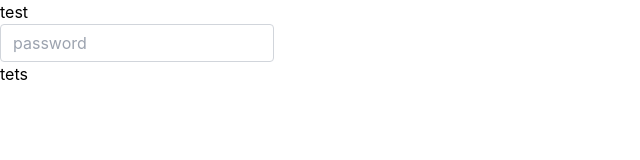
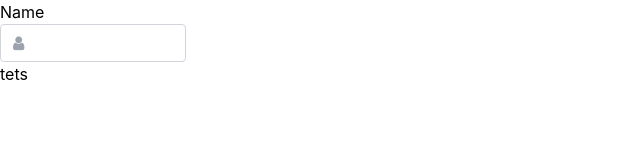
Before and after one commit to GithubOrgProjectPiza/frontend, a React (Create React App) app: page / in a window 1280 px wide. Shown: the top 160 px of the page, without its empty margins (0-640 px from the left). Built offline with nearby package versions, Linux system fonts and the light colour scheme.

Commit message:
Eingabefeld, Listenansicht erstellt
Eingabefeld fertig + Listenansicht

```diff
--- a/package.json
+++ b/package.json
@@ -6,6 +6,7 @@
     "@testing-library/jest-dom": "^5.16.2",
     "@testing-library/react": "^12.1.4",
     "@testing-library/user-event": "^13.5.0",
+    "font-awesome": "^4.7.0",
     "react": "^17.0.2",
     "react-dom": "^17.0.2",
     "react-scripts": "5.0.0",
--- a/src/App.css
+++ b/src/App.css
@@ -2,8 +2,11 @@
 @tailwind components;
 @tailwind utilities;
 
+@import url("https://fonts.googleapis.com/css2?family=Quicksand&display=swap");
+
 .App {
   text-align: center;
+  font-family: qicksand, arial;
 }
 
 .App-logo {
--- a/src/App.js
+++ b/src/App.js
@@ -1,9 +1,10 @@
-import Eingabefelder from "./Components/eingabefelder";
+import Eingabefeld from "./Components/eingabefeld";
+import "../node_modules/font-awesome/css/font-awesome.min.css";
 
 function App() {
   return (
     <div className="App">
-      <Eingabefelder label="test" placeholder="password" />
+      <Eingabefeld label="Name" isPassword={false} placeholder="&#xf007;" />
       <p className="from-green-50">tets</p>
     </div>
   );
--- a/src/Components/eingabefelder.jsx
+++ b/src/Components/eingabefeld.jsx
@@ -5,8 +5,10 @@ function Eingabefeld(props) {
   return (
     <div>
       <label>{props.label}</label>
+      <br />
       <input
         className="form-control
+        border-radius: 5px
         block
         w-220
         h-35
@@ -15,11 +17,11 @@ function Eingabefeld(props) {
         text-base
         font-normal
         border border-solid border-gray-300
-        rounded
-        focus:text-gray-700 focus:bg-white focus:border-blue-600 focus:outline-none"
+        rounded"
         onChange={(e) => setPollName(e.target.value)}
         value={usepollName}
         placeholder={props.placeholder}
+        type={props.isPassword ? "password" : "text"}
       />
     </div>
   );
--- /dev/null
+++ b/src/Components/liste.jsx
@@ -0,0 +1,11 @@
+import React, { useState } from "react";
+
+function Liste(props) {
+  return (
+    <div>
+      <Label></Label>
+    </div>
+  );
+}
+
+export default Liste;
--- a/src/index.css
+++ b/src/index.css
@@ -4,14 +4,16 @@
 
 body {
   margin: 0;
-  font-family: -apple-system, BlinkMacSystemFont, 'Segoe UI', 'Roboto', 'Oxygen',
-    'Ubuntu', 'Cantarell', 'Fira Sans', 'Droid Sans', 'Helvetica Neue',
-    sans-serif;
+  font-family: -apple-system, BlinkMacSystemFont, "Segoe UI", "Roboto", "Oxygen", "Ubuntu", "Cantarell", "Fira Sans",
+    "Droid Sans", "Helvetica Neue", sans-serif;
   -webkit-font-smoothing: antialiased;
   -moz-osx-font-smoothing: grayscale;
 }
 
 code {
-  font-family: source-code-pro, Menlo, Monaco, Consolas, 'Courier New',
-    monospace;
+  font-family: source-code-pro, Menlo, Monaco, Consolas, "Courier New", monospace;
 }
+
+input {
+  font-family: FontAwesome;
+}
```
Also changed, not shown: 1 other file (tests, documents, lock files or other folders).
